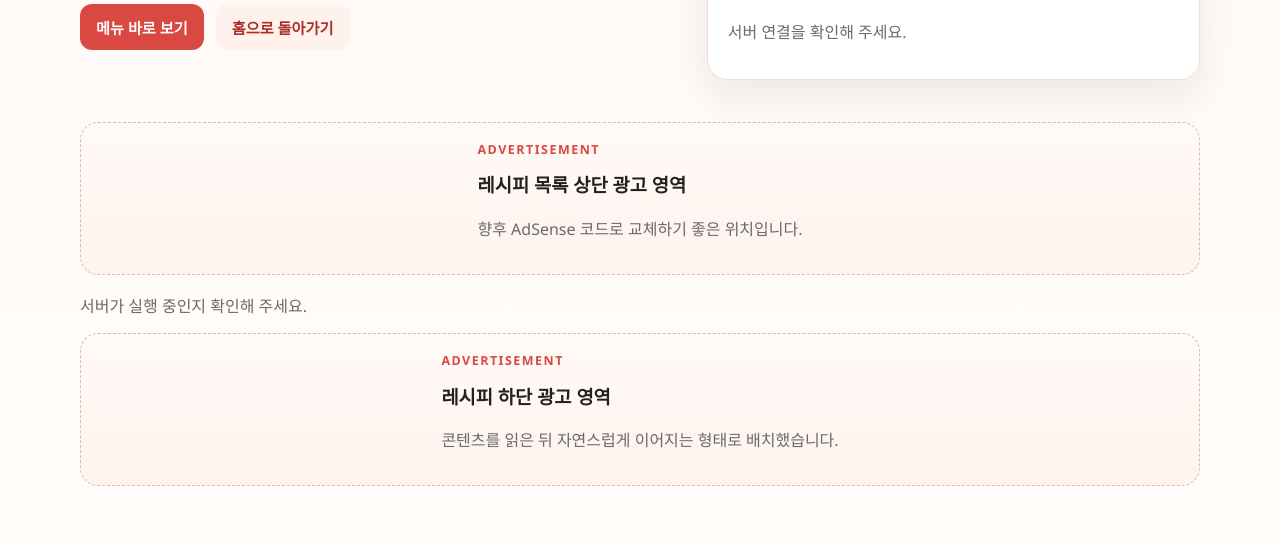
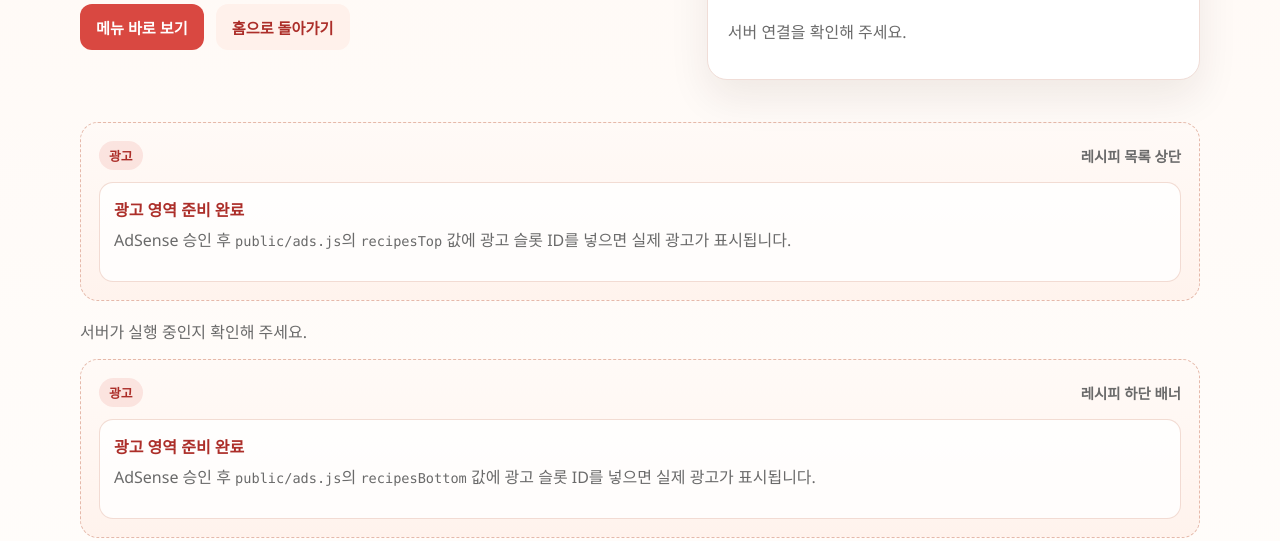
Before and after one commit to choimaest-hue/k-recipe, a website: page public/recipes.html in a window 1280 px wide. Shown: the part 259-800 px from the top of the page. Drawn offline with Linux system fonts and the light colour scheme; no server answers.

Commit message:
Add AdSense integration and ad-ready pages

```diff
--- /dev/null
+++ b/public/ads.js
@@ -0,0 +1,63 @@
+const KRECIPE_AD_CLIENT = "ca-pub-3397494907696633";
+
+// Replace the values below with the real AdSense ad slot IDs from your dashboard.
+const KRECIPE_AD_SLOTS = {
+  homeWide: "",
+  homeBottom: "",
+  recipesTop: "",
+  recipesBottom: "",
+  aboutPromo: "",
+  contactPromo: "",
+  privacyPromo: ""
+};
+
+function isValidAdSlot(slot) {
+  return /^\d{8,}$/.test(String(slot || "").trim());
+}
+
+function renderAdUnit(container) {
+  const slotKey = container.dataset.adSlotKey || "";
+  const slot = KRECIPE_AD_SLOTS[slotKey];
+  const body = container.querySelector(".ad-slot-body");
+
+  if (!body) {
+    return;
+  }
+
+  if (!isValidAdSlot(slot)) {
+    body.innerHTML = `
+      <div class="ad-slot-placeholder">
+        <strong>광고 영역 준비 완료</strong>
+        <p>AdSense 승인 후 <code>public/ads.js</code>의 <code>${slotKey}</code> 값에 광고 슬롯 ID를 넣으면 실제 광고가 표시됩니다.</p>
+      </div>
+    `;
+    return;
+  }
+
+  const adElement = document.createElement("ins");
+  adElement.className = "adsbygoogle";
+  adElement.style.display = "block";
+  adElement.setAttribute("data-ad-client", KRECIPE_AD_CLIENT);
+  adElement.setAttribute("data-ad-slot", slot);
+  adElement.setAttribute("data-ad-format", "auto");
+  adElement.setAttribute("data-full-width-responsive", "true");
+
+  body.innerHTML = "";
+  body.appendChild(adElement);
+
+  try {
+    (window.adsbygoogle = window.adsbygoogle || []).push({});
+  } catch (error) {
+    console.warn("AdSense init skipped:", error);
+  }
+}
+
+function initKRecipeAds() {
+  document.querySelectorAll("[data-ad-slot-key]").forEach(renderAdUnit);
+}
+
+if (document.readyState === "loading") {
+  document.addEventListener("DOMContentLoaded", initKRecipeAds);
+} else {
+  initKRecipeAds();
+}
--- /dev/null
+++ b/public/ads.txt
@@ -0,0 +1 @@
+google.com, pub-3397494907696633, DIRECT, f08c47fec0942fa0
--- a/public/recipes.html
+++ b/public/recipes.html
@@ -5,6 +5,7 @@
     <meta name="viewport" content="width=device-width, initial-scale=1.0" />
     <title>K Recipe | 레시피 라이브러리</title>
     <link rel="stylesheet" href="/styles.css" />
+    <script async src="https://pagead2.googlesyndication.com/pagead/js/adsbygoogle.js?client=ca-pub-3397494907696633" crossorigin="anonymous"></script>
   </head>
   <body class="subpage">
     <nav class="site-nav">
@@ -50,23 +51,23 @@
 
     <main class="container">
       <section class="section">
-        <div class="ad-slot ad-slot-inline" aria-label="광고 영역 안내">
-          <div>
-            <p class="eyebrow">ADVERTISEMENT</p>
-            <h3>레시피 목록 상단 광고 영역</h3>
-            <p class="meta">향후 AdSense 코드로 교체하기 좋은 위치입니다.</p>
+        <section class="ad-slot ad-slot-inline" aria-label="레시피 목록 상단 광고 영역" data-ad-slot-key="recipesTop">
+          <div class="ad-slot-header">
+            <span class="ad-badge">광고</span>
+            <span class="ad-note">레시피 목록 상단</span>
           </div>
-        </div>
+          <div class="ad-slot-body"></div>
+        </section>
 
         <div id="recipe-list" class="recipe-list"></div>
 
-        <div class="ad-slot ad-slot-inline" aria-label="광고 영역 안내">
-          <div>
-            <p class="eyebrow">ADVERTISEMENT</p>
-            <h3>레시피 하단 광고 영역</h3>
-            <p class="meta">콘텐츠를 읽은 뒤 자연스럽게 이어지는 형태로 배치했습니다.</p>
+        <section class="ad-slot ad-slot-inline" aria-label="레시피 하단 광고 영역" data-ad-slot-key="recipesBottom">
+          <div class="ad-slot-header">
+            <span class="ad-badge">광고</span>
+            <span class="ad-note">레시피 하단 배너</span>
           </div>
-        </div>
+          <div class="ad-slot-body"></div>
+        </section>
       </section>
     </main>
 
@@ -87,5 +88,6 @@
     </footer>
 
     <script src="/app.js"></script>
+    <script src="/ads.js"></script>
   </body>
 </html>
--- a/public/styles.css
+++ b/public/styles.css
@@ -276,14 +276,63 @@ button.secondary,
 }
 
 .ad-slot {
-  display: flex;
-  align-items: center;
-  justify-content: center;
+  display: grid;
+  gap: 12px;
   min-height: 120px;
   padding: 18px;
   border: 1px dashed #e5b9aa;
   border-radius: 18px;
   background: linear-gradient(180deg, #fffaf7 0%, #fff3ed 100%);
+}
+
+.ad-slot-header {
+  display: flex;
+  justify-content: space-between;
+  gap: 12px;
+  align-items: center;
+  flex-wrap: wrap;
+}
+
+.ad-badge {
+  display: inline-flex;
+  align-items: center;
+  justify-content: center;
+  padding: 5px 10px;
+  border-radius: 999px;
+  background: rgba(217, 72, 65, 0.12);
+  color: var(--brand-dark);
+  font-size: 0.8rem;
+  font-weight: 800;
+}
+
+.ad-note {
+  color: var(--muted);
+  font-size: 0.9rem;
+  font-weight: 700;
+}
+
+.ad-slot-body {
+  width: 100%;
+  min-height: 90px;
+}
+
+.ad-slot-placeholder {
+  display: grid;
+  gap: 6px;
+  padding: 14px;
+  border-radius: 14px;
+  background: rgba(255, 255, 255, 0.8);
+  border: 1px solid rgba(229, 185, 170, 0.5);
+  color: var(--muted);
+}
+
+.ad-slot-placeholder strong {
+  color: var(--brand-dark);
+}
+
+.ad-slot-placeholder code {
+  font-family: Consolas, monospace;
+  font-size: 0.85rem;
 }
 
 .ad-slot-wide {
```
Also changed, not shown: public/about.html (+8 -6 lines), public/contact.html (+10 -0 lines), public/index.html (+15 -11 lines), public/privacy.html (+10 -0 lines).
